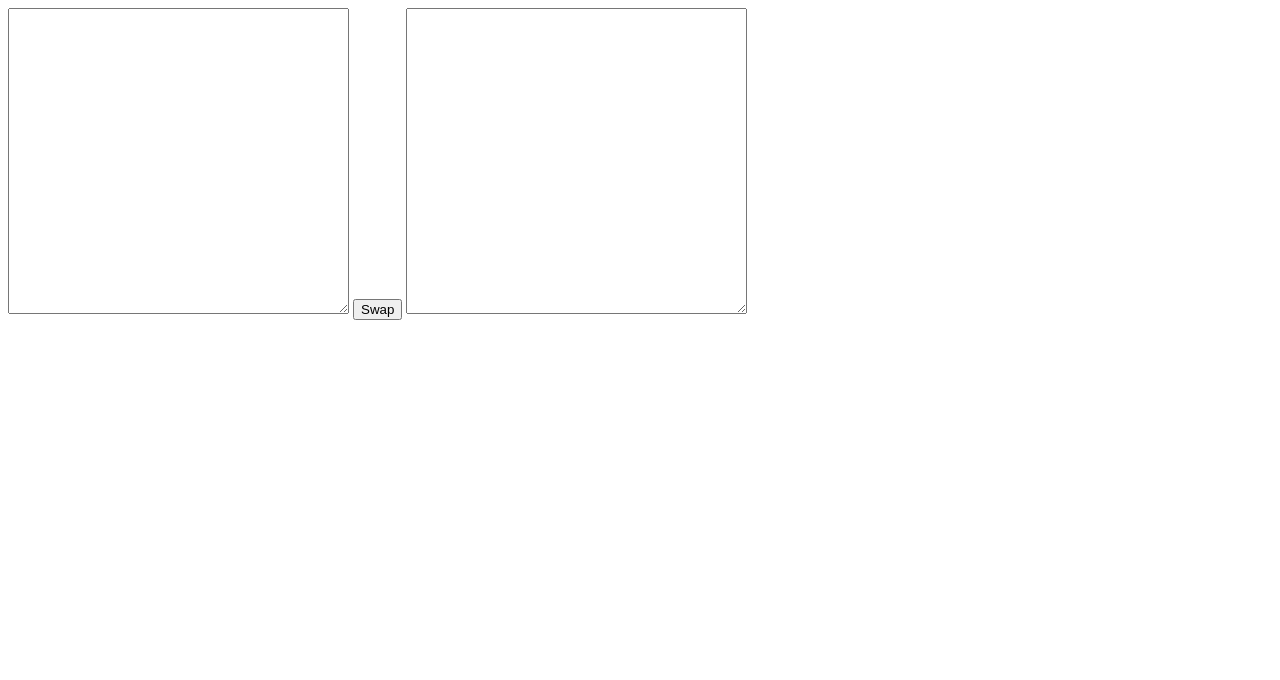
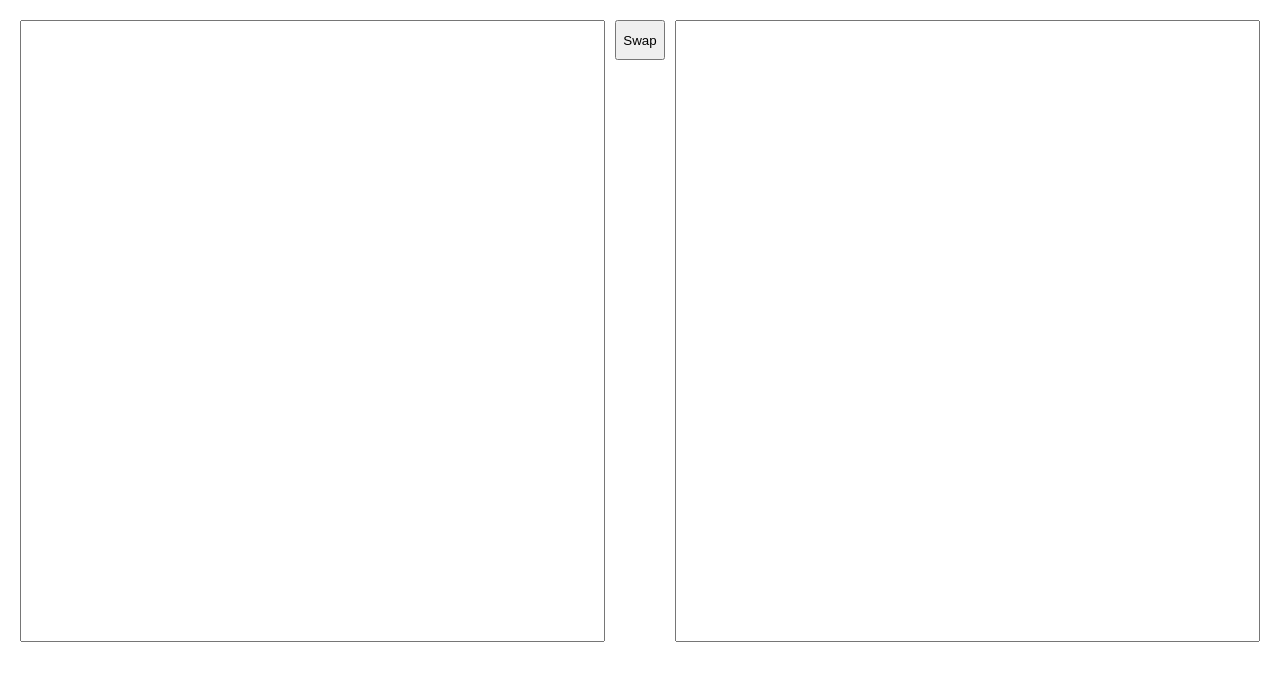
Before and after one commit to rgelb/rgelb.github.io, a plain HTML site: page swap.html in a window 1280 px wide. Drawn offline with Linux system fonts and the light colour scheme.

Commit message:
Update swap.html

```diff
--- a/swap.html
+++ b/swap.html
@@ -4,6 +4,31 @@
     <meta charset="UTF-8">
     <meta name="viewport" content="width=device-width, initial-scale=1.0">
     <title>Swap Items on Each Side of Equal Sign</title>
+
+    <style>
+        body {
+            margin: 10px;
+            padding: 0;
+            display: flex;
+            flex-direction: row;
+            height: 100vh;
+        }
+
+        textarea {
+            flex: 1;
+            height: 600px;
+            resize: none;
+            padding: 10px;
+            margin: 10px;
+        }
+
+        button {
+            height: 40px;
+            cursor: pointer;
+            margin-top: 10px;
+        }
+
+    </style>
 </head>
 <body>
 
```
